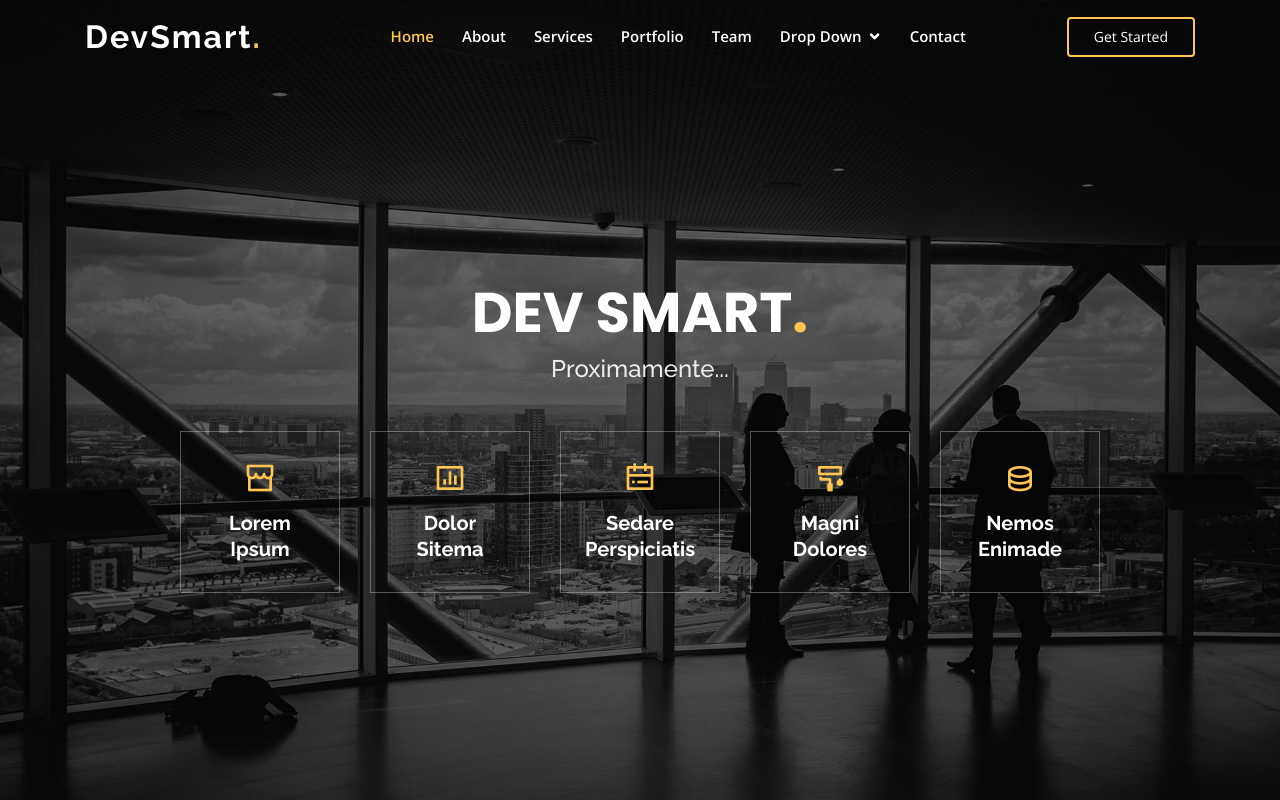
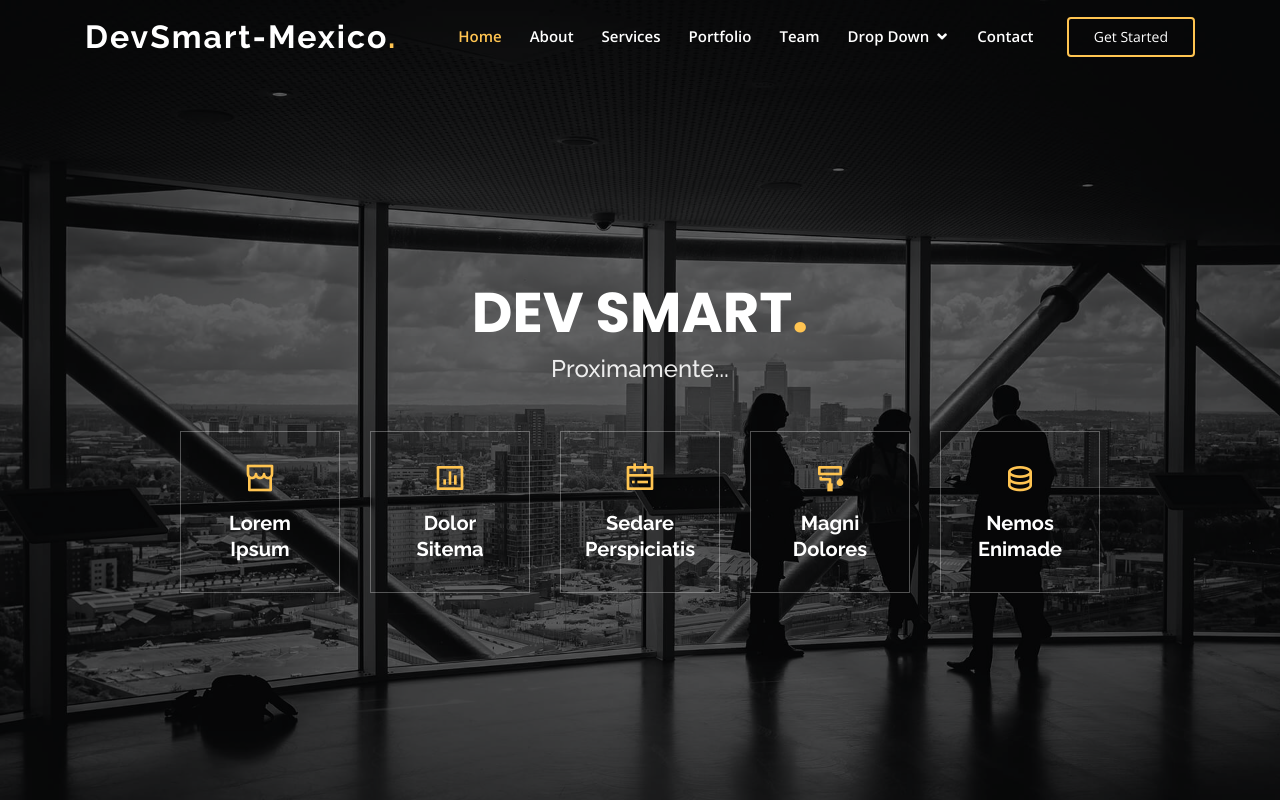
Before and after one commit to DevSamart-Mexico/DevSmart-Mexico, a plain HTML site: page public/index.html in a window 1280 px wide. Shown: the top 800 px of the page. Drawn offline with nearby package versions, Linux system fonts and the light colour scheme.

Commit message:
Cambio marca

```diff
--- a/public/index.html
+++ b/public/index.html
@@ -42,7 +42,7 @@
   <header id="header" class="fixed-top ">
     <div class="container d-flex align-items-center justify-content-between">
 
-      <h1 class="logo"><a href="index.html">DevSmart<span>.</span></a></h1>
+      <h1 class="logo"><a href="index.html">DevSmart-Mexico<span>.</span></a></h1>
       <!-- Uncomment below if you prefer to use an image logo -->
       <!-- <a href="index.html" class="logo"><img src="assets/img/logo.png" alt="" class="img-fluid"></a>-->
 
```
